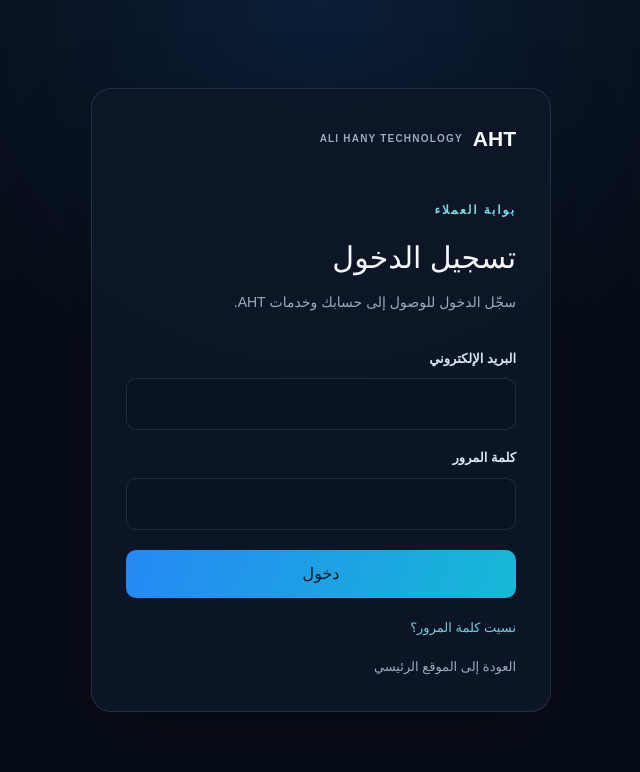
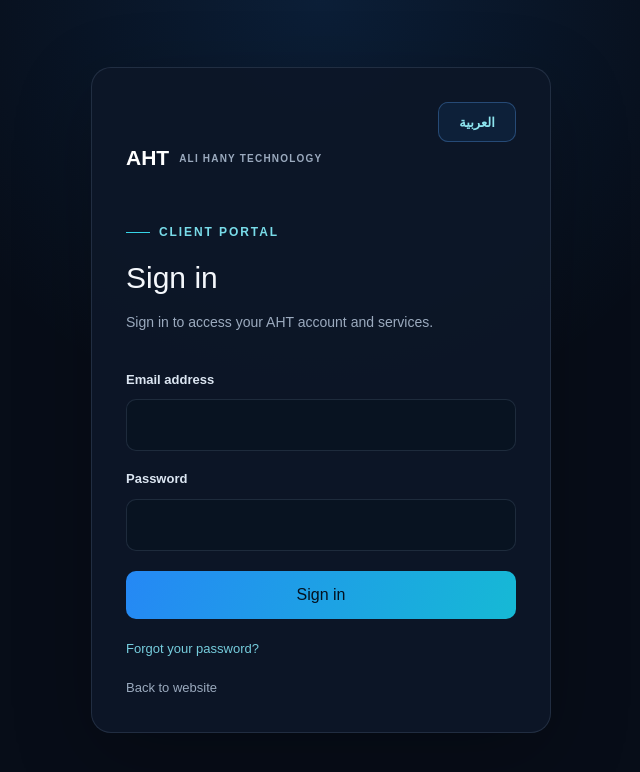
Before and after one commit to secretzoneoffical-collab/ahttechnology-website, a Next.js app: page /login in a window 1280 px wide. Shown: the top 772 px of the page, without its empty margins (319-959 px from the left). Built offline with nearby package versions, Linux system fonts and the light colour scheme.

Commit message:
Make login page bilingual with shared language toggle

```diff
--- a/app/login/page.tsx
+++ b/app/login/page.tsx
@@ -4,9 +4,13 @@ import { Suspense, FormEvent, useState } from "react";
 import Link from "next/link";
 import { useRouter, useSearchParams } from "next/navigation";
 import { createClient } from "@/lib/supabase/client";
+import LanguageSwitcher from "@/components/language-switcher";
+import { useSiteLanguage } from "@/components/language-provider";
 
 function LoginForm() {
   const router = useRouter();
+  const { language } = useSiteLanguage();
+  const isArabic = language === "ar";
   const searchParams = useSearchParams();
   const [email, setEmail] = useState("");
   const [password, setPassword] = useState("");
@@ -26,7 +30,7 @@ function LoginForm() {
 
     setLoading(false);
     if (signInError) {
-      setError("تعذر تسجيل الدخول. راجع البريد الإلكتروني وكلمة المرور.");
+      setError(isArabic ? "تعذر تسجيل الدخول. راجع البريد الإلكتروني وكلمة المرور." : "Unable to sign in. Check your email and password.");
       return;
     }
 
@@ -40,29 +44,32 @@ function LoginForm() {
 
   return (
     <form className="auth-form" onSubmit={handleSubmit}>
-      <label htmlFor="email">البريد الإلكتروني</label>
+      <label htmlFor="email">{isArabic ? "البريد الإلكتروني" : "Email address"}</label>
       <input id="email" type="email" autoComplete="email" required value={email} onChange={(event) => setEmail(event.target.value)} />
-      <label htmlFor="password">كلمة المرور</label>
+      <label htmlFor="password">{isArabic ? "كلمة المرور" : "Password"}</label>
       <input id="password" type="password" autoComplete="current-password" required value={password} onChange={(event) => setPassword(event.target.value)} />
       {error && <p className="auth-error" role="alert">{error}</p>}
-      <button className="button-primary auth-submit" type="submit" disabled={loading}>{loading ? "جارٍ تسجيل الدخول..." : "دخول"}</button>
+      <button className="button-primary auth-submit" type="submit" disabled={loading}>{loading ? (isArabic ? "جارٍ تسجيل الدخول..." : "Signing in...") : (isArabic ? "دخول" : "Sign in")}</button>
     </form>
   );
 }
 
 export default function LoginPage() {
+  const { language } = useSiteLanguage();
+  const isArabic = language === "ar";
   return (
-    <main className="auth-page" dir="rtl">
+    <main className="auth-page" dir={isArabic ? "rtl" : "ltr"}>
       <section className="auth-card">
+        <div style={{ display: "flex", justifyContent: "flex-end" }}><LanguageSwitcher /></div>
         <Link className="auth-brand" href="/">AHT <span>ALI HANY TECHNOLOGY</span></Link>
-        <span className="eyebrow">بوابة العملاء</span>
-        <h1>تسجيل الدخول</h1>
-        <p className="auth-muted">سجّل الدخول للوصول إلى حسابك وخدمات AHT.</p>
-        <Suspense fallback={<p className="auth-muted">جارٍ تحميل نموذج الدخول...</p>}>
+        <span className="eyebrow">{isArabic ? "بوابة العملاء" : "CLIENT PORTAL"}</span>
+        <h1>{isArabic ? "تسجيل الدخول" : "Sign in"}</h1>
+        <p className="auth-muted">{isArabic ? "سجّل الدخول للوصول إلى حسابك وخدمات AHT." : "Sign in to access your AHT account and services."}</p>
+        <Suspense fallback={<p className="auth-muted">{isArabic ? "جارٍ تحميل نموذج الدخول..." : "Loading sign-in form..." }</p>}>
           <LoginForm />
         </Suspense>
-        <Link className="auth-link" href="/forgot-password">نسيت كلمة المرور؟</Link>
-        <Link className="auth-back" href="/">العودة إلى الموقع الرئيسي</Link>
+        <Link className="auth-link" href="/forgot-password">{isArabic ? "نسيت كلمة المرور؟" : "Forgot your password?"}</Link>
+        <Link className="auth-back" href="/">{isArabic ? "العودة إلى الموقع الرئيسي" : "Back to website"}</Link>
       </section>
     </main>
   );
```
